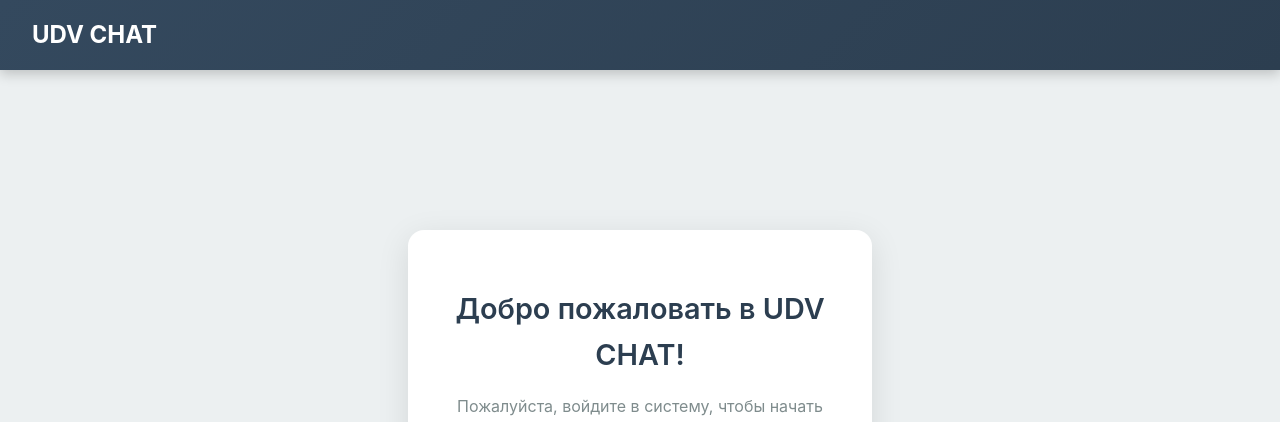
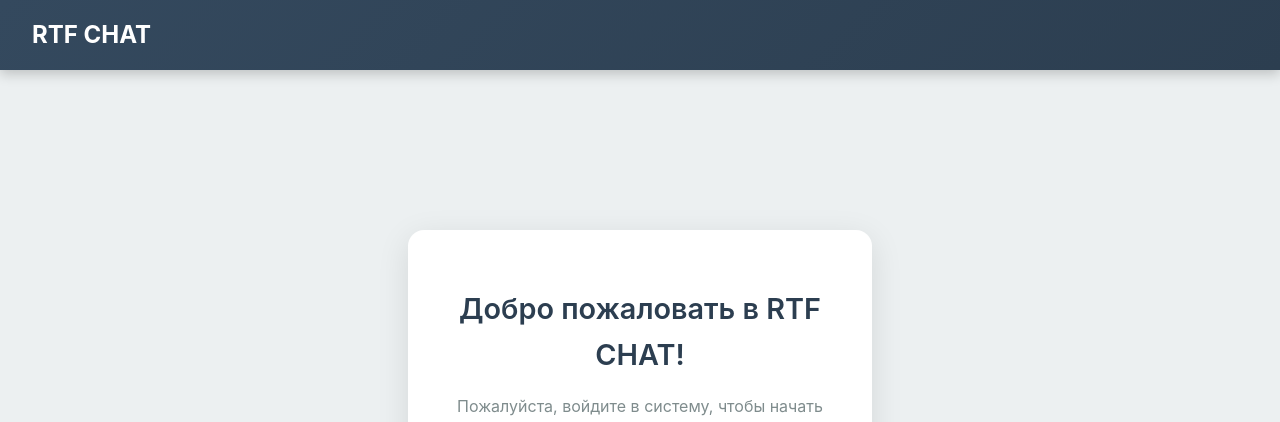
Before and after one commit to iglbv/UDV-chat-test, a React (Vite) app: page /login in a window 1280 px wide. Shown: the top 422 px of the page. Built offline with nearby package versions, Linux system fonts and the light colour scheme.

Commit message:
rechange name to RTF

```diff
--- a/src/components/ChatList.tsx
+++ b/src/components/ChatList.tsx
@@ -269,7 +269,7 @@ export const ChatList = ({
     return (
         <ChatListContainer>
             <ChatListContent>
-                <ChatListHeader>UDV CHAT {emoji}</ChatListHeader>
+                <ChatListHeader>RTF CHAT {emoji}</ChatListHeader>
                 <ChatListQuote>{quote}</ChatListQuote>
                 <h3>Доступные чаты</h3>
                 <SearchContainer>
--- a/src/components/LoginForm.tsx
+++ b/src/components/LoginForm.tsx
@@ -120,7 +120,7 @@ export const LoginForm = ({ onLogin }: LoginFormProps) => {
     return (
         <LoginContainer>
             <LoginFormContainer>
-                <LoginHeader>Добро пожаловать в UDV CHAT!</LoginHeader>
+                <LoginHeader>Добро пожаловать в RTF CHAT!</LoginHeader>
                 <LoginDescription>
                     Пожалуйста, войдите в систему, чтобы начать общение.
                 </LoginDescription>
--- a/src/components/Toolbar.tsx
+++ b/src/components/Toolbar.tsx
@@ -90,7 +90,7 @@ export const Toolbar = ({
     return (
         <ToolbarContainer>
             <ToolbarTitle to="/chatrooms" onClick={onTitleClick}>
-                UDV CHAT
+                RTF CHAT
             </ToolbarTitle>
             {user && (
                 <>
```
